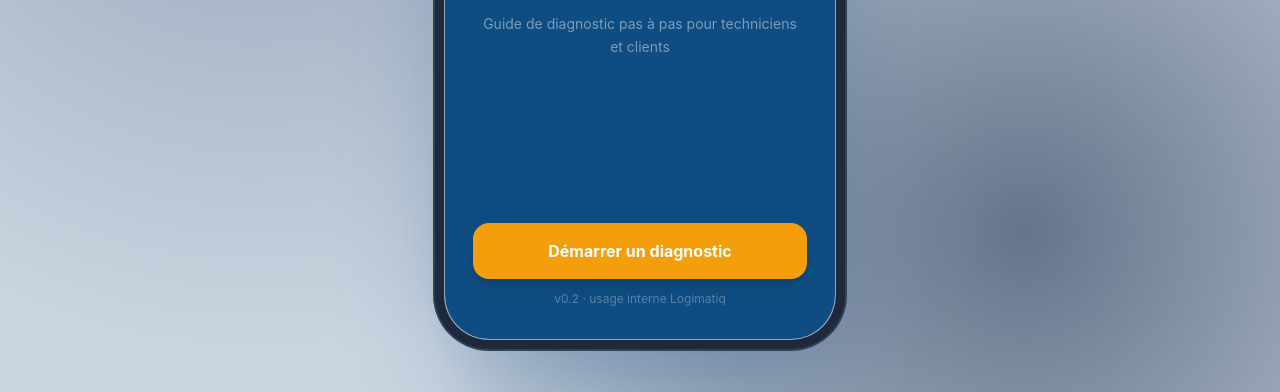
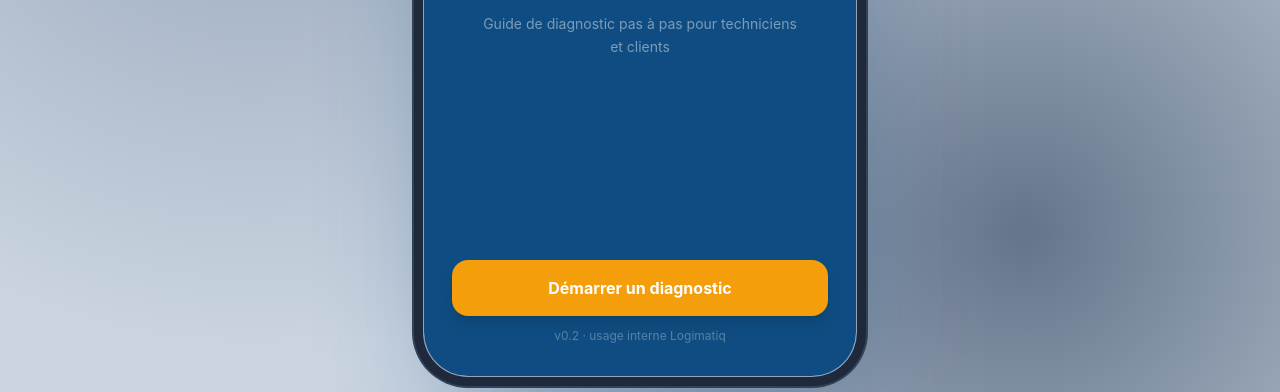
Before and after one commit to sofiand-code/logimatiq-sav, a website built with Vite: page index.html in a window 1280 px wide. Shown: the part 408-800 px from the top of the page. Built offline with nearby package versions, Linux system fonts and the light colour scheme; a web font is replaced by a local one.

Commit message:
fix: utiliser aspect-ratio 9/16 pour le cadre téléphone

```diff
--- a/src/style.css
+++ b/src/style.css
@@ -23,9 +23,9 @@ body {
       radial-gradient(circle at 80% 80%, #64748B 0%, transparent 50%);
   }
   #phone {
-    width: 390px;
-    height: 693px; /* ratio 9:16 exact */
-    max-height: 96vh;
+    aspect-ratio: 9 / 16;
+    height: min(96vh, 812px);
+    width: auto;
     border-radius: 44px;
     box-shadow:
       0 0 0 1px #94A3B8,
```
